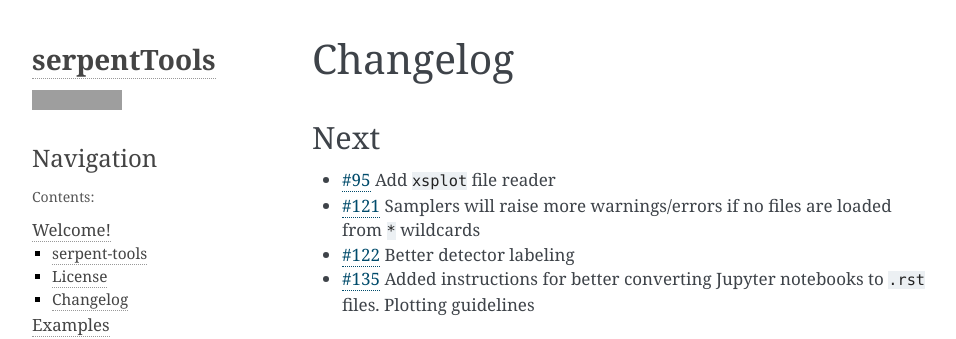
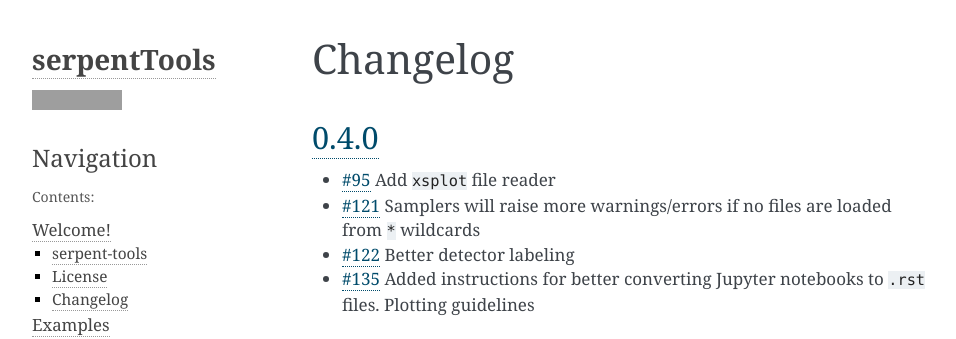
Before and after one commit to CORE-GATECH-GROUP/serpent-tools, a Sphinx documentation site: the page built from docs/welcome/changelog.rst, in a window 1280 px wide, cut to the strip 0-339 px from the top of the page. Shown: the whole strip, without its empty margins (148-1104 px from the left). Built offline with Sphinx 7.4.7, drawn with Linux system fonts in a browser that asks for light colours; grey boxes are pictures that could not be loaded.

Commit message:
Version 0.4 - updated conf.py versions and changelog

```diff
--- a/docs/conf.py
+++ b/docs/conf.py
@@ -61,7 +61,7 @@
 # built documents.
 
 version = '0.4.0'
-release = '0.4.1b'
+release = '0.4.0'
 # The language for content autogenerated by Sphinx. Refer to documentation
 # for a list of supported languages.
 #
--- a/docs/welcome/changelog.rst
+++ b/docs/welcome/changelog.rst
@@ -4,10 +4,10 @@
 Changelog
 *********
 
-.. _vNext:
+.. _v0.4.0:
 
-Next
-====
+:release-tag:`0.4.0`
+====================
 
 * :pull:`95` Add ``xsplot`` file reader
 * :pull:`121` Samplers will raise more warnings/errors if no files are loaded
```
